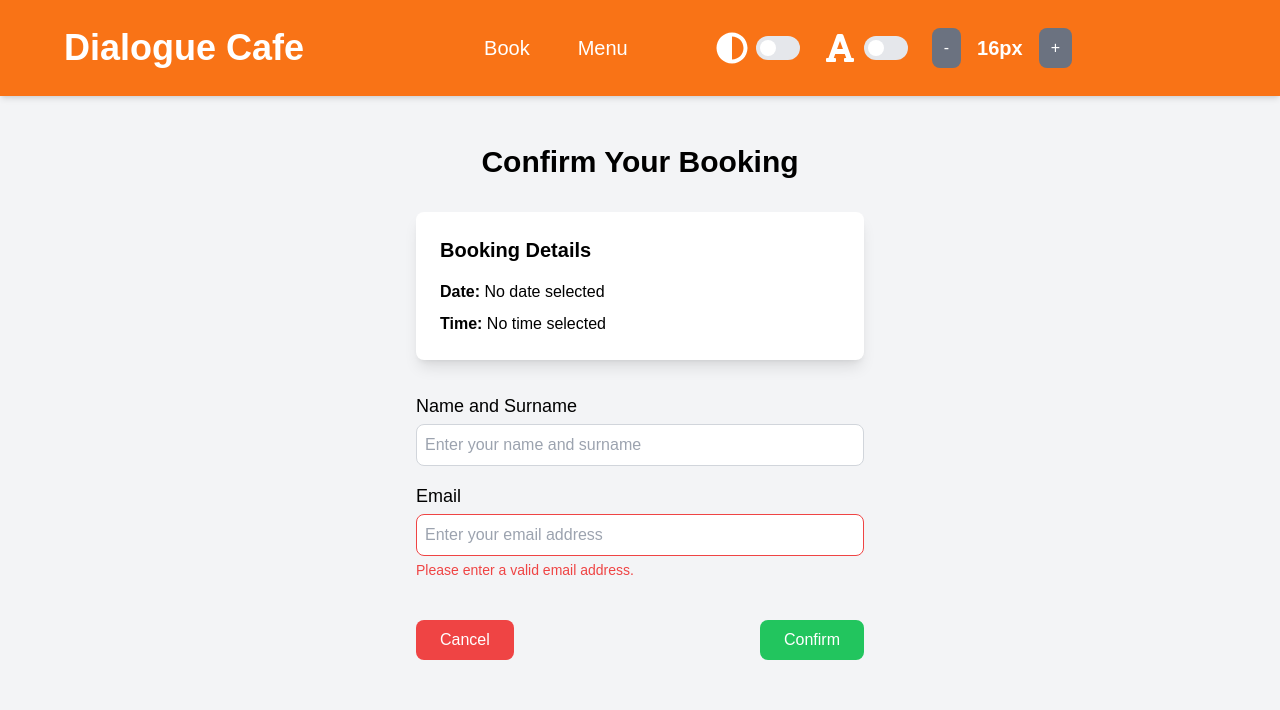
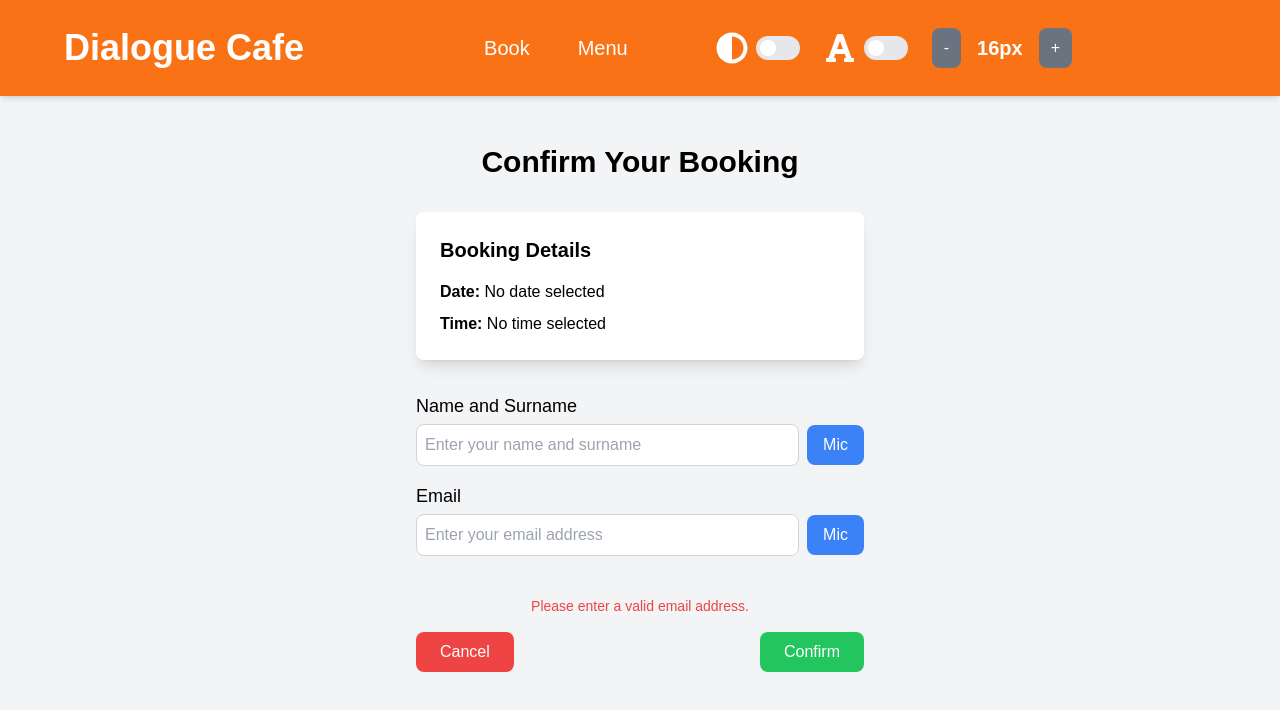
Before and after one commit to nblandos/dialogue-hub, a React (Vite) app in the folder frontend/: page /confirmation in a window 1280 px wide. Both pictures are taken after a click on the button "Confirm". Shown: the top 710 px of the page. Built offline with nearby package versions, Linux system fonts and the light colour scheme; a web font is replaced by a local one.

Commit message:
added voice input and put confirmation page into components (#36)
Co-authored-by: Efe Tekin <-replace-all>

```diff
--- /dev/null
+++ b/frontend/src/components/confirmation/BookingDetails.jsx
@@ -0,0 +1,19 @@
+import React from "react";
+
+const BookingDetails = ({ date, time }) => {
+  return (
+    <div className="bg-white shadow-lg rounded-lg p-6 w-full max-w-md mb-8">
+      <h2 className="text-xl font-semibold mb-4">Booking Details</h2>
+      <div className="space-y-2">
+        <p>
+          <span className="font-bold">Date:</span> {date}
+        </p>
+        <p>
+          <span className="font-bold">Time:</span> {time}
+        </p>
+      </div>
+    </div>
+  );
+};
+
+export default BookingDetails;
--- /dev/null
+++ b/frontend/src/components/confirmation/ConfirmationActions.jsx
@@ -0,0 +1,29 @@
+import React from "react";
+
+const ConfirmationActions = ({ onCancel, onConfirm, showEmailError }) => {
+  return (
+    <div className="flex flex-col items-center gap-4 w-full max-w-md mt-6">
+      {showEmailError && (
+        <p className="text-red-500 text-sm">
+          Please enter a valid email address.
+        </p>
+      )}
+      <div className="flex justify-between w-full">
+        <button
+          className="bg-red-500 text-white py-2 px-6 rounded-lg hover:bg-red-600"
+          onClick={onCancel}
+        >
+          Cancel
+        </button>
+        <button
+          className="bg-green-500 text-white py-2 px-6 rounded-lg hover:bg-green-600"
+          onClick={onConfirm}
+        >
+          Confirm
+        </button>
+      </div>
+    </div>
+  );
+};
+
+export default ConfirmationActions;
--- /dev/null
+++ b/frontend/src/components/confirmation/InputFieldWithMic.jsx
@@ -0,0 +1,43 @@
+import React from "react";
+
+const InputFieldWithMic = ({
+  id,
+  label,
+  placeholder,
+  value,
+  onChange,
+  onMicClick,
+  recordingField,
+  isProcessing,
+}) => {
+  return (
+    <div className="mb-4">
+      <label htmlFor={id} className="block text-lg font-medium mb-1">
+        {label}
+      </label>
+      <div className="flex items-center gap-2">
+        <input
+          id={id}
+          type={id === "email" ? "email" : "text"}
+          placeholder={placeholder}
+          className="w-full border border-gray-300 rounded-lg p-2"
+          value={value}
+          onChange={onChange}
+        />
+        <button
+          onClick={onMicClick}
+          className={`${
+            recordingField === id ? "bg-red-500" : "bg-blue-500"
+          } text-white px-4 py-2 rounded-lg flex items-center gap-2`}
+        >
+          {recordingField === id ? "Stop" : "Mic"}
+          {isProcessing && recordingField === id && (
+            <span className="animate-spin">⏳</span>
+          )}
+        </button>
+      </div>
+    </div>
+  );
+};
+
+export default InputFieldWithMic;
--- a/frontend/src/pages/booking/ConfirmationPage.jsx
+++ b/frontend/src/pages/booking/ConfirmationPage.jsx
@@ -1,13 +1,16 @@
-import React, { useState } from "react";
+import React, { useState, useEffect } from "react";
 import { useLocation, useNavigate } from "react-router-dom";
 import { format, parseISO } from "date-fns";
+import BookingDetails from "../../components/confirmation/BookingDetails";
+import InputFieldWithMic from "../../components/confirmation/InputFieldWithMic";
+import ConfirmationActions from "../../components/confirmation/ConfirmationActions";
 
 function ConfirmationPage() {
   const location = useLocation();
   const navigate = useNavigate();
   const { selectedSlots } = location.state || { selectedSlots: [] };
 
-  // Format the booking details
+  // Format booking details
   let formattedDate = "No date selected";
   let formattedTime = "No time selected";
 
@@ -20,7 +23,7 @@ function ConfirmationPage() {
     const startTime = `${times[0]}:00`;
     const endTime = `${times[times.length - 1] + 1}:00`;
 
-    formattedDate = format(parseISO(dateStr), "EEEE, dd MMM yyyy"); // Format to "Tuesday, 28 Jan 2025"
+    formattedDate = format(parseISO(dateStr), "EEEE, dd MMM yyyy");
     formattedTime = `${startTime} - ${endTime}`;
   }
 
@@ -28,93 +31,135 @@ function ConfirmationPage() {
   const [email, setEmail] = useState("");
   const [showEmailError, setShowEmailError] = useState(false);
 
+  const [recordingField, setRecordingField] = useState("");
+  const [isProcessing, setIsProcessing] = useState(false);
+  const recognitionRef = React.useRef(null);
+
+  const preprocessEmail = (transcript) => {
+    return transcript
+      .replace(/\bat\b/gi, "@")
+      .replace(/\bdot\b/gi, ".")
+      .replace(/\s+/g, "");
+  };
+
+  const startRecording = (field) => {
+    if (!("webkitSpeechRecognition" in window || "SpeechRecognition" in window)) {
+      alert("Speech recognition is not supported in this browser.");
+      return;
+    }
+
+    const SpeechRecognition =
+      window.SpeechRecognition || window.webkitSpeechRecognition;
+    const recognition = new SpeechRecognition();
+
+    recognition.lang = navigator.language || "en-GB";
+    recognition.interimResults = false;
+    recognition.maxAlternatives = 1;
+
+    recognitionRef.current = recognition;
+    recognition.start();
+    setRecordingField(field);
+    setIsProcessing(true);
+
+    recognition.onresult = (event) => {
+      let transcript = event.results[0][0].transcript.trim();
+
+      if (field === "email") {
+        transcript = preprocessEmail(transcript);
+      }
+
+      if (field === "name") {
+        setName(transcript);
+      } else if (field === "email") {
+        setEmail(transcript);
+      }
+
+      setRecordingField("");
+      setIsProcessing(false);
+    };
+
+    recognition.onerror = (event) => {
+      console.error("Speech recognition error:", event.error);
+      setRecordingField("");
+      setIsProcessing(false);
+    };
+
+    recognition.onend = () => {
+      setRecordingField("");
+      setIsProcessing(false);
+    };
+  };
+
+  const stopRecording = () => {
+    if (recordingField && recognitionRef.current) {
+      recognitionRef.current.stop();
+      recognitionRef.current = null;
+      setRecordingField("");
+      setIsProcessing(false);
+    }
+  };
+
   const validateEmail = (email) => {
     const emailRegex = /^[^\s@]+@[^\s@]+\.[^\s@]+$/;
     return emailRegex.test(email);
   };
 
   const handleConfirm = () => {
+    stopRecording();
     if (!validateEmail(email)) {
       setShowEmailError(true);
     } else {
       setShowEmailError(false);
-      // Confirmation logic to be implemented
       console.log("Confirm booking logic should be implemented.");
     }
   };
 
+  const handleCancel = () => {
+    stopRecording();
+    navigate("/");
+  };
+
+  useEffect(() => {
+    return () => {
+      stopRecording();
+    };
+  }, []);
+
   return (
     <div className="min-h-screen bg-gray-100 pt-36 p-6 flex flex-col items-center">
       <h1 className="text-3xl font-bold mb-8 text-center">Confirm Your Booking</h1>
-
-      {/* Booking Details Box */}
-      <div className="bg-white shadow-lg rounded-lg p-6 w-full max-w-md mb-8">
-        <h2 className="text-xl font-semibold mb-4">Booking Details</h2>
-        <div className="space-y-2">
-          <p>
-            <span className="font-bold">Date:</span> {formattedDate}
-          </p>
-          <p>
-            <span className="font-bold">Time:</span> {formattedTime}
-          </p>
-        </div>
-      </div>
-
-      {/* Input Fields */}
+      <BookingDetails date={formattedDate} time={formattedTime} />
       <div className="w-full max-w-md">
-        {/* Name and Surname Input */}
-        <div className="mb-4">
-          <label htmlFor="name" className="block text-lg font-medium mb-1">
-            Name and Surname
-          </label>
-          <input
+        <InputFieldWithMic
           id="name"
-            type="text"
+          label="Name and Surname"
           placeholder="Enter your name and surname"
-            className="w-full border border-gray-300 rounded-lg p-2"
           value={name}
           onChange={(e) => setName(e.target.value)}
+          onMicClick={() =>
+            recordingField === "name" ? stopRecording() : startRecording("name")
+          }
+          recordingField={recordingField}
+          isProcessing={isProcessing}
+        />
+        <InputFieldWithMic
+          id="email"
+          label="Email"
+          placeholder="Enter your email address"
+          value={email}
+          onChange={(e) => setEmail(e.target.value)}
+          onMicClick={() =>
+            recordingField === "email" ? stopRecording() : startRecording("email")
+          }
+          recordingField={recordingField}
+          isProcessing={isProcessing}
         />
       </div>
-
-        {/* Email Input */}
-        <div className="mb-4">
-          <label htmlFor="email" className="block text-lg font-medium mb-1">
-            Email
-          </label>
-          <input
-            id="email"
-            type="email"
-            placeholder="Enter your email address"
-            className={`w-full border ${
-              showEmailError ? "border-red-500" : "border-gray-300"
-            } rounded-lg p-2`}
-            value={email}
-            onChange={(e) => setEmail(e.target.value)}
+      <ConfirmationActions
+        onCancel={handleCancel}
+        onConfirm={handleConfirm}
+        showEmailError={showEmailError}
       />
-          {showEmailError && (
-            <p className="text-red-500 text-sm mt-1">
-              Please enter a valid email address.
-            </p>
-          )}
-        </div>
-      </div>
-
-      {/* Buttons */}
-      <div className="flex justify-between w-full max-w-md mt-6">
-        <button
-          className="bg-red-500 text-white py-2 px-6 rounded-lg hover:bg-red-600"
-          onClick={() => navigate("/")} // Navigate to homepage
-        >
-          Cancel
-        </button>
-        <button
-          className="bg-green-500 text-white py-2 px-6 rounded-lg hover:bg-green-600"
-          onClick={handleConfirm} // Handle confirm logic
-        >
-          Confirm
-        </button>
-      </div>
     </div>
   );
 }
```
Lines whose indentation alone changed are shown as unchanged.
